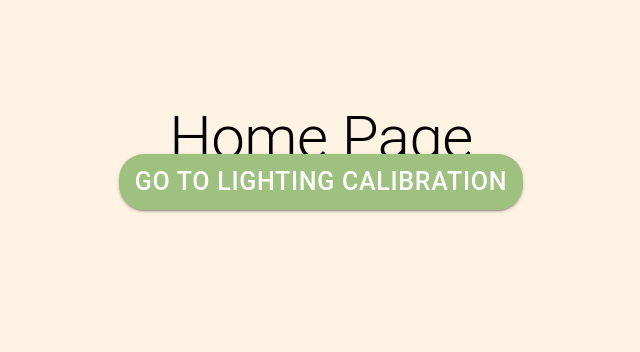
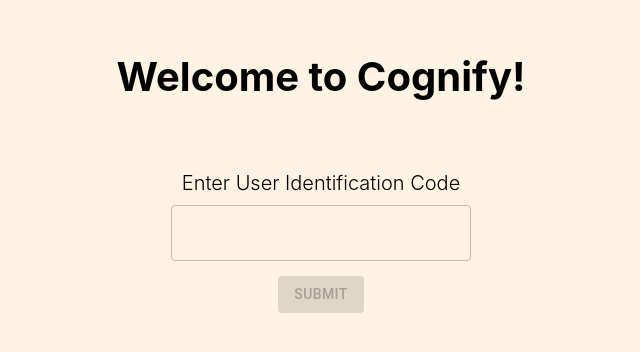
Before and after one commit to asma71612/cognitive-decline-monitoring, a React (Create React App) app in the folder react_frontend/: page / in a window 1280 px wide. Shown: the part 234-586 px from the top of the page, without its empty margins (319-959 px from the left). Built offline with nearby package versions, Linux system fonts and the light colour scheme.

Commit message:
Fixed formatting for home landing page

```diff
--- a/react_frontend/src/pages/HomeLandingPage.css
+++ b/react_frontend/src/pages/HomeLandingPage.css
@@ -1,4 +1,9 @@
-.home-landing-container {
+body {
+    font-family: 'Inter', sans-serif;
+    background-color: #FFF3E3;
+  }
+
+  .home-landing-container {
     display: flex;
     flex-direction: column;
     justify-content: center;
@@ -7,12 +12,27 @@
   }
 
   .home-title {
-    margin-bottom: 20px;
+    margin-bottom: 50px;
+    font-size: 40px;
+    font-weight: bold;
   }
 
-  .start-button {
-    position: absolute;
-    bottom: 20px;
+  .user-code-prompt {
+    font-family: 'Inter', sans-serif;
+    font-weight: 300; /* Sets font weight to light */
+    font-size: 20px;
+    margin-top: 20px;
+    margin-bottom: 10px;
+  }
+
+  .user-code-input {
+    margin-bottom: 40px;
+    width: 300px;
+  }
+
+  .submit-button {
+    margin-top: 15px !important; /* Needs important flag because all content is justified center */
     padding: 10px 20px;
     font-size: 18px;
+    background-color: grey;
   }
--- a/react_frontend/src/pages/HomeLandingPage.js
+++ b/react_frontend/src/pages/HomeLandingPage.js
@@ -1,23 +1,35 @@
-import React from 'react';
-import { Button, Container, Typography } from '@mui/material';
+import React, { useState } from 'react';
+import { Button, Container, Typography, TextField } from '@mui/material';
 import { useNavigate } from 'react-router-dom';
 import './HomeLandingPage.css';
 
 const HomeLandingPage = () => {
-  const navigate = useNavigate();
+  const [userCode, setUserCode] = useState('');
 
   return (
     <Container className="home-landing-container">
-      <Typography variant="h2" align="center" className="home-title">
-        Home Page
-      </Typography>
+      <h2 align="center" className="home-title">
+        Welcome to Cognify!
+      </h2>
+
+      <h5 align="center" className="user-code-prompt">
+        Enter User Identification Code
+      </h5>
+
+      <TextField
+        variant="outlined"
+        className="user-code-input"
+        value={userCode}
+        onChange={(e) => setUserCode(e.target.value)}
+      />
+
       <Button
         variant="contained"
         color="primary"
-        className="start-button"
-        onClick={() => navigate('/lighting-calibration')}
+        className="submit-button"
+        disabled
       >
-        Go to Lighting Calibration
+        Submit
       </Button>
     </Container>
   );
```
